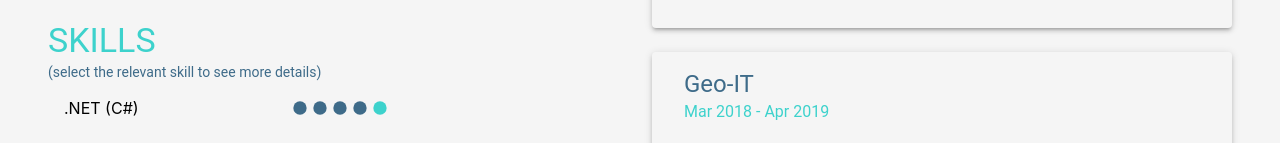
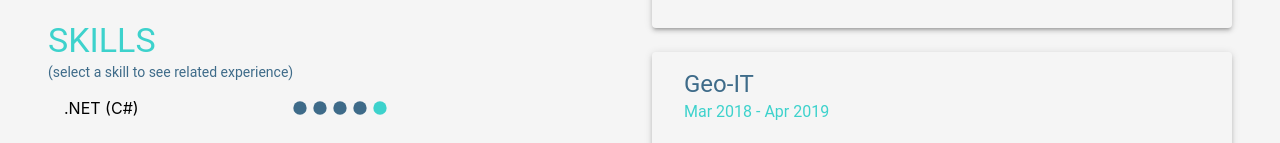
Before and after one commit to bartvanraes/cv-website-react, a React (Create React App) app: page / in a window 1280 px wide. Shown: the part 466-609 px from the top of the page. Built offline with nearby package versions, Linux system fonts and the light colour scheme; a web font is replaced by a local one.

Commit message:
Minor hint change

```diff
--- a/src/components/info/InfoOverviewContainer.js
+++ b/src/components/info/InfoOverviewContainer.js
@@ -169,7 +169,7 @@ function InfoOverviewContainer(props) {
                                 SKILLS
                             </Typography>
                             <Typography variant="body2" color="textPrimary">
-                                (select the relevant skill to see more details)
+                                (select a skill to see related experience)
                             </Typography>
                             <Box className={classes.skillBoxStyle}>
                                 {showSkill(props, '.NET (C#)', 4, classes)}
```
